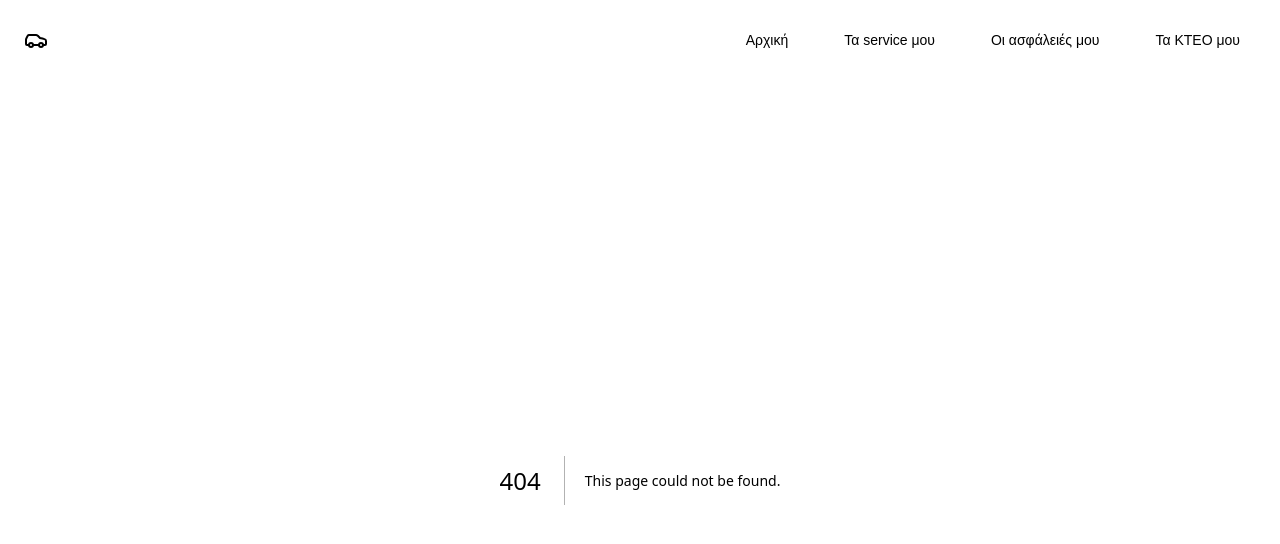
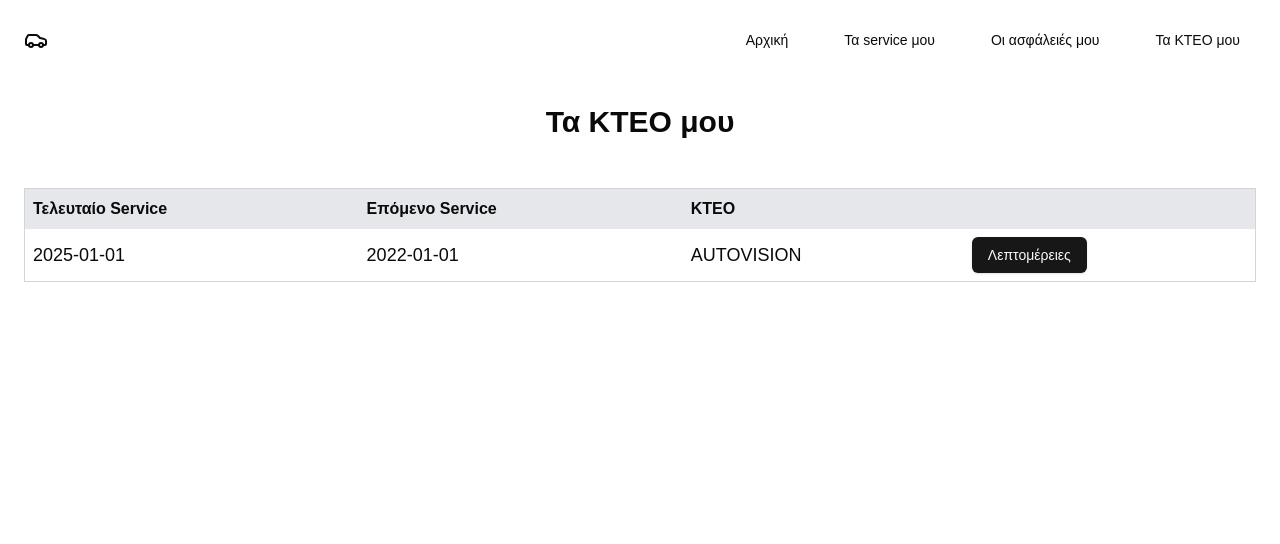
Before and after one commit to gianniszisakis/my_car_frontend, a Next.js app: page /kteo in a window 1280 px wide. Before the commit this address had no page. Shown: the top 544 px of the page. Built offline with nearby package versions, Linux system fonts and the light colour scheme.

Commit message:
feat: Create KTEO page.

```diff
--- /dev/null
+++ b/app/kteo/page.tsx
@@ -0,0 +1,22 @@
+import MaintentanceInfoCardHorizontal from "@/components/maintenance-info-card/maintenance-info-card-horizontal";
+
+export default function KTEO() {
+  return (
+    <>
+      <h1 className="p-6 text-3xl font-bold text-center text-black-600 w-full">
+        Τα ΚΤΕΟ μου
+      </h1>
+      <div className="flex flex-row h-screen">
+        <MaintentanceInfoCardHorizontal
+          title="Service"
+          firstLabel="Τελευταίο KTEO"
+          firstValue="2025-01-01"
+          secondLabel="Επόμενο KTEO"
+          secondValue="2022-01-01"
+          thirdLabel="ΚΤΕΟ"
+          thirdValue="AUTOVISION"
+        />
+      </div>
+    </>
+  );
+}
```
